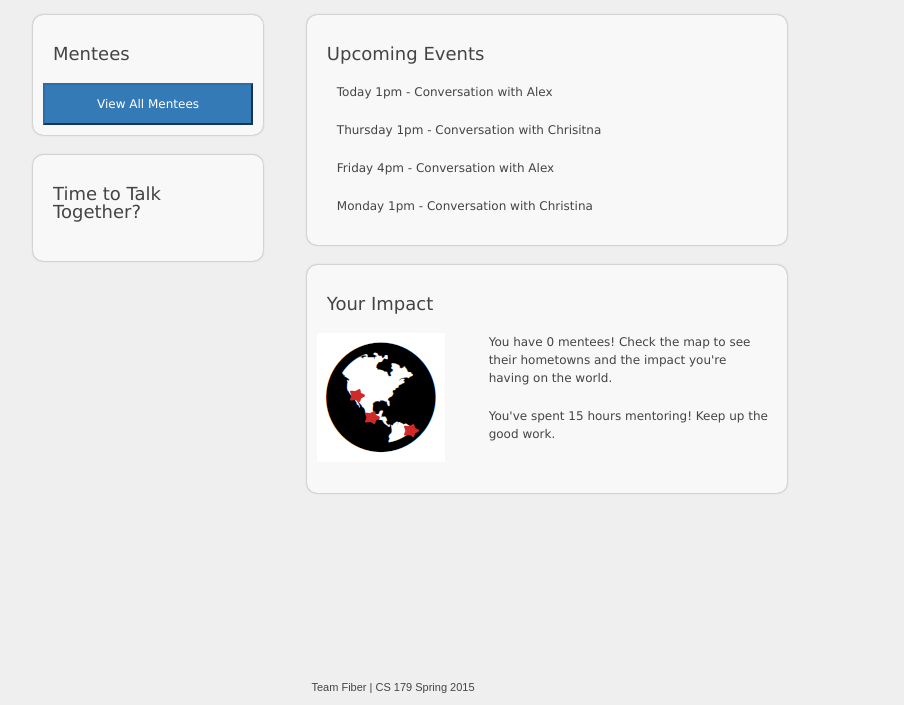
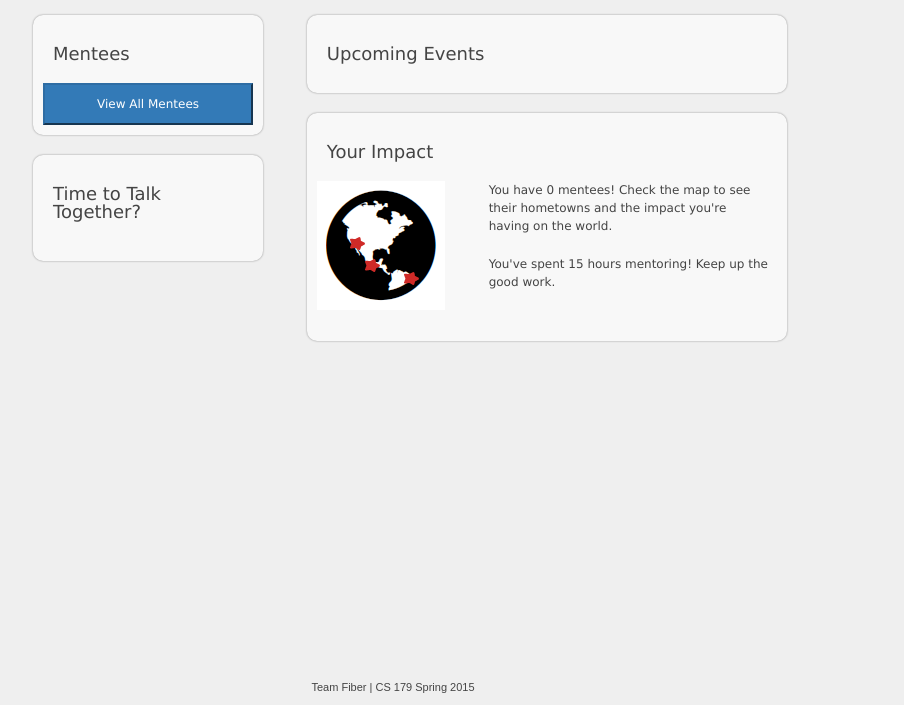
Before and after one commit to aranjbaran/fiber, a plain HTML site: page dashboard.html in a window 1280 px wide. Shown: the part 95-800 px from the top of the page, without its empty margins (247-1151 px from the left). Drawn offline with Linux system fonts and the light colour scheme.

Commit message:
use local storage to load upcoming events on dashboard

```diff
--- a/dashboard.html
+++ b/dashboard.html
@@ -61,18 +61,6 @@
 
       <div class="section" id="upcoming">
         <h3>Upcoming Events</h3>
-        <div class="event">
-          <p>Today 1pm - Conversation with Alex</p>
-        </div>
-        <div class="event">
-          <p>Thursday 1pm - Conversation with Chrisitna</p>
-        </div>
-        <div class="event">
-          <p>Friday 4pm - Conversation with Alex</p>
-        </div>
-        <div class="event">
-          <p>Monday 1pm - Conversation with Christina</p>
-        </div>
       </div>
 
 
--- a/js/dashboard.js
+++ b/js/dashboard.js
@@ -11,8 +11,14 @@ $(document).ready(function() {
       $("#num-mentees").html(localStorage.length);
 
       for (var i in localStorage) {
-        // Only show mentees if they appear in localStorage
+        // Only show mentees in sidebar if they appear in localStorage
         $(".contact[data-id=" + i + "]").show();
+
+        // Load upcoming events and add to page
+        var events = JSON.parse(localStorage[i])["events"];
+        for (i in events) {
+          $("#upcoming").append("<div class='event'>" + events[i] + "</div>");
+        }
       }
     }
     else {
```
